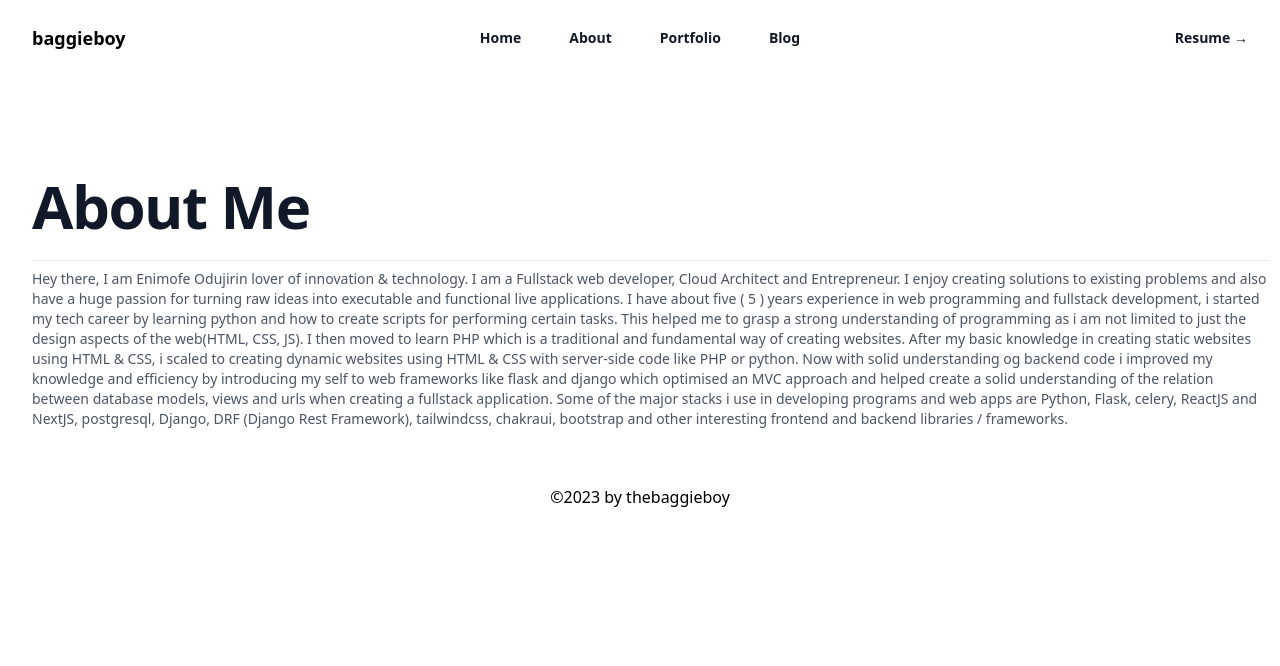
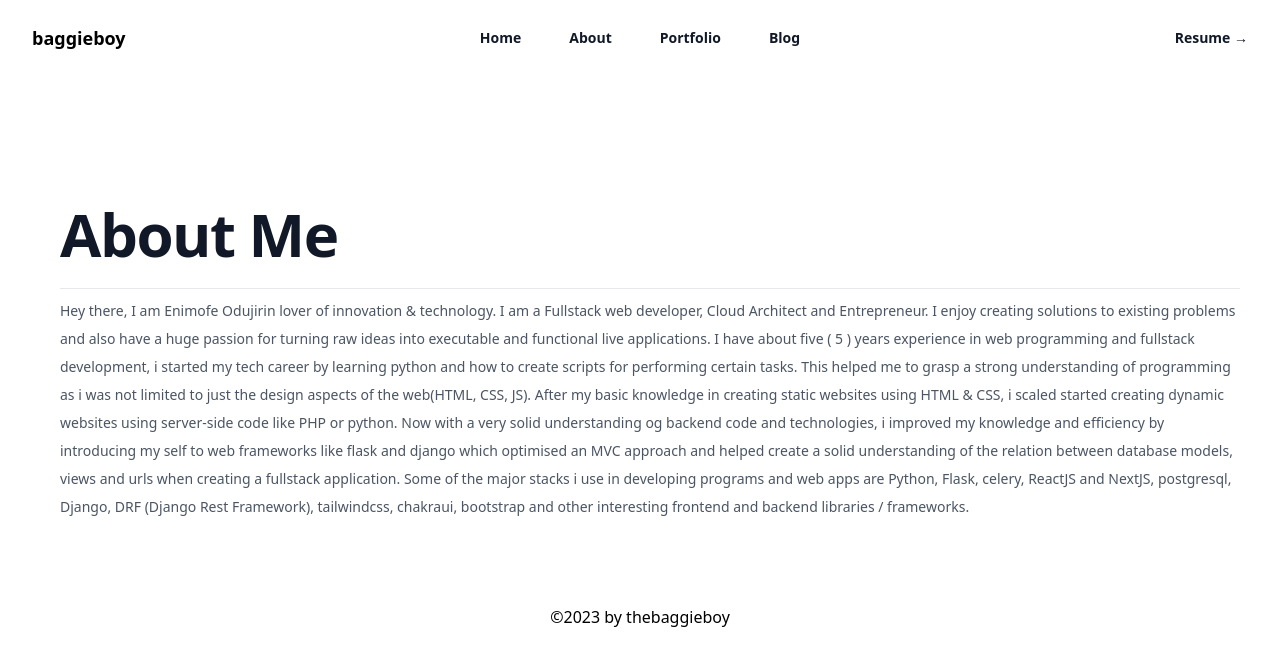
Before and after one commit to thebaggieboy/thebaggieboy.github.io, a Next.js app: page /about in a window 1280 px wide. Shown: the top 666 px of the page. Built offline with nearby package versions, Linux system fonts and the light colour scheme.

Commit message:
corrected about page

```diff
--- a/pages/about.tsx
+++ b/pages/about.tsx
@@ -9,18 +9,18 @@ const links = [
   export default function about() {
     return (
 
-    <div className="p-3"> <br /><br /><br />
+    <div className="p-10"> <br /><br /><br />
               <div className="container mt-10 pl-5">
               <h1 className="text-4xl font-bold tracking-tight text-gray-900 sm:text-6xl">
               About Me
               </h1> <br /> <hr />
-              <p className="mt-2 text-sm leading-5 text-gray-600">
+              <p className="mt-2 text-sm leading-7 text-gray-600">
               Hey there, I am Enimofe Odujirin lover of innovation & technology. I am a Fullstack web developer, Cloud Architect and Entrepreneur.
              I enjoy creating solutions to existing problems and also have a huge passion for turning raw ideas into executable
               and functional live applications.
              I have about five ( 5 ) years experience in web programming and fullstack development, i started my tech career by learning python and how to create scripts for performing certain tasks.
-             This helped me to grasp a strong understanding of programming as i am not limited to just the design aspects of the web(HTML, CSS, JS). I then moved to learn PHP which is a traditional and fundamental way of creating websites. After my basic knowledge in creating static websites using HTML & CSS, i scaled to creating dynamic websites using HTML & CSS with server-side code like PHP or python.
-             Now with solid understanding og backend code i improved my knowledge and efficiency by introducing my self to web frameworks like flask and django which optimised an MVC approach and helped create a solid understanding of the relation between database models, views and urls when creating a fullstack application.
+             This helped me to grasp a strong understanding of programming as i was not limited to just the design aspects of the web(HTML, CSS, JS). After my basic knowledge in creating static websites using HTML & CSS, i scaled started creating dynamic websites using server-side code like PHP or python.
+             Now with  a very solid understanding og backend code and technologies, i improved my knowledge and efficiency by introducing my self to web frameworks like flask and django which optimised an MVC approach and helped create a solid understanding of the relation between database models, views and urls when creating a fullstack application.
               Some of the major stacks i use in developing programs and web apps are Python, Flask, celery, ReactJS and NextJS, postgresql,
              Django, DRF (Django Rest Framework), tailwindcss, chakraui, bootstrap and other interesting frontend and backend libraries / frameworks.
               </p> <br/>
```
Also changed, not shown: components/Features.tsx (deleted).
